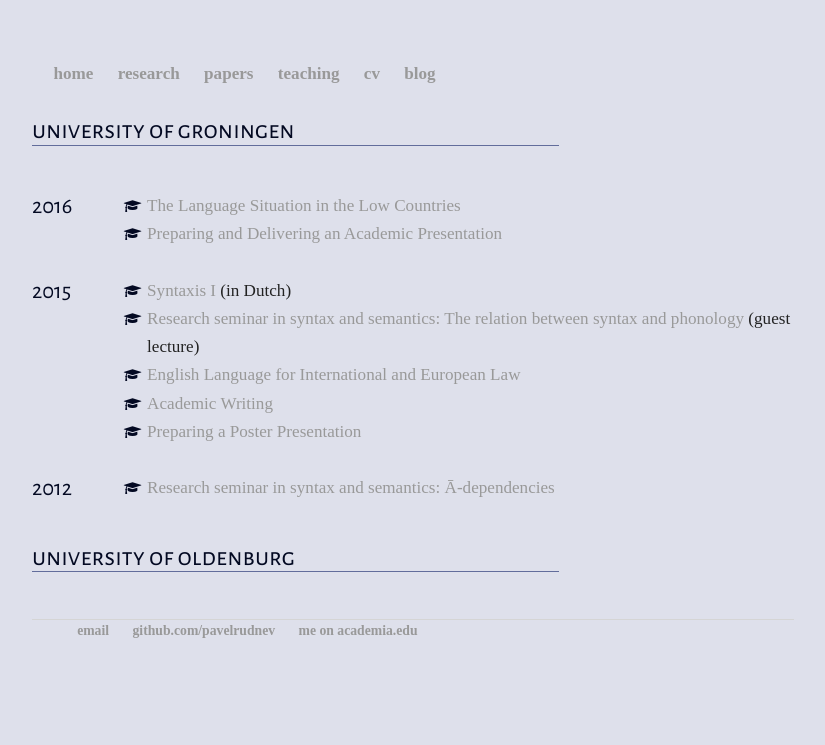
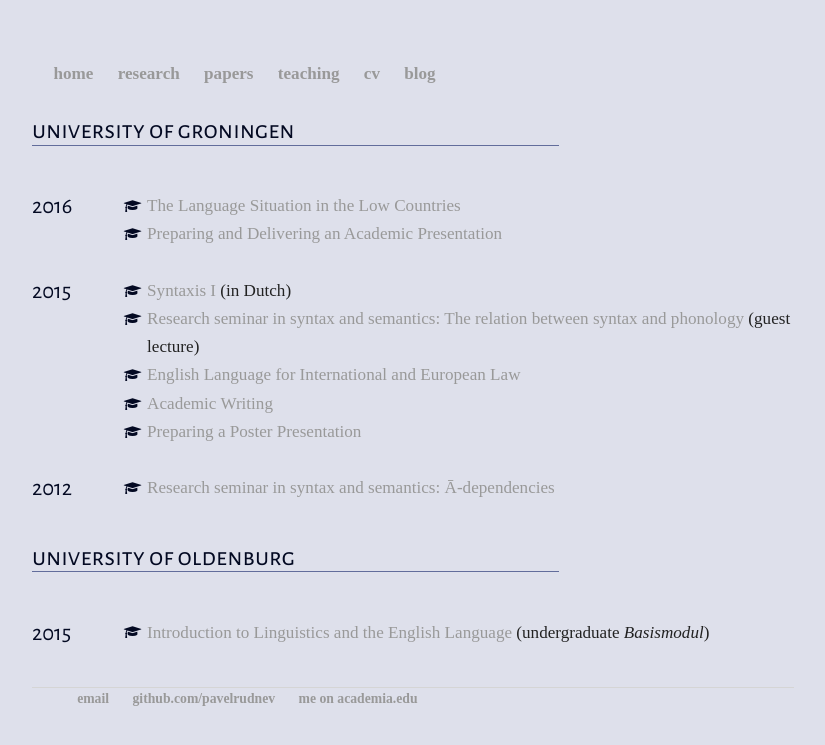
Before and after one commit to mishaknyazev/pavelrudnev.github.io, a Jekyll site: the page teaching/index.html, which Jekyll copies as it is, in a window 1280 px wide. Shown: the top 745 px of the page, without its empty margins (227-1052 px from the left). Built offline with Jekyll 4.4.1, drawn with Linux system fonts in a browser that asks for light colours; nearby versions of some CDN libraries; some web fonts are replaced.

Commit message:
Update Teaching page

```diff
--- a/teaching/index.html
+++ b/teaching/index.html
@@ -120,6 +120,22 @@
 		</div>
 	</div>
 
+	<div class="units-row">
+<div class="unit-10">
+<h3>2015</h3>
+</div>
+<div class="unit-90">
+    <ul class="compact fa-ul">
+
+<li><i class="fa-li fa fa-mortar-board fa-fw" style="color:#030922;font-size:80%;padding-top:6px;"></i><a href="http://pavelrudnev.github.io/teaching/2015/basismodul/">
+          <a href="http://pavelrudnev.github.io/teaching/2015/basismodul/">Introduction to Linguistics and the English Language</a> (undergraduate <em>Basismodul</em>)
+
+        </li>
+
+	    </ul>
+
+</div>
+</div>
 		<footer>
     		<ul>
         		<li><a href="mailto:pasha.rudnev@gmail.com">email</a></li>
```
